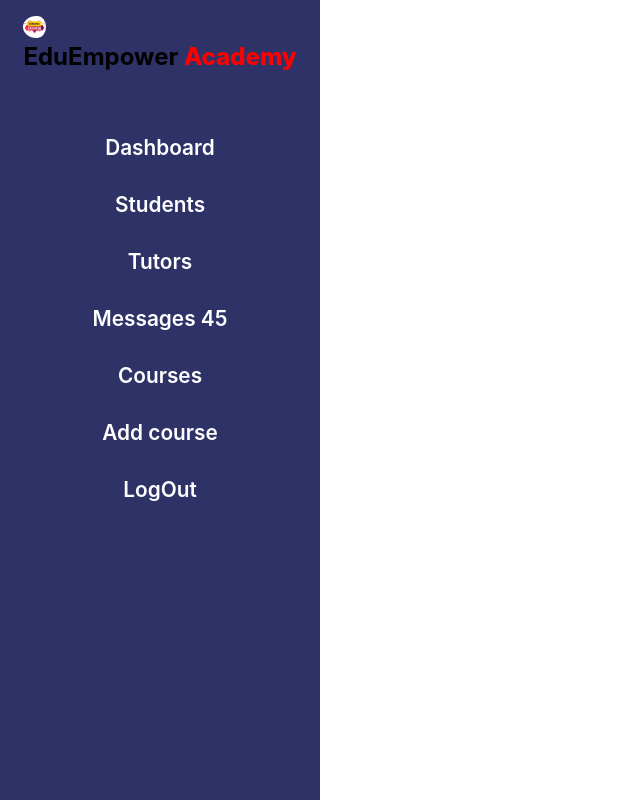
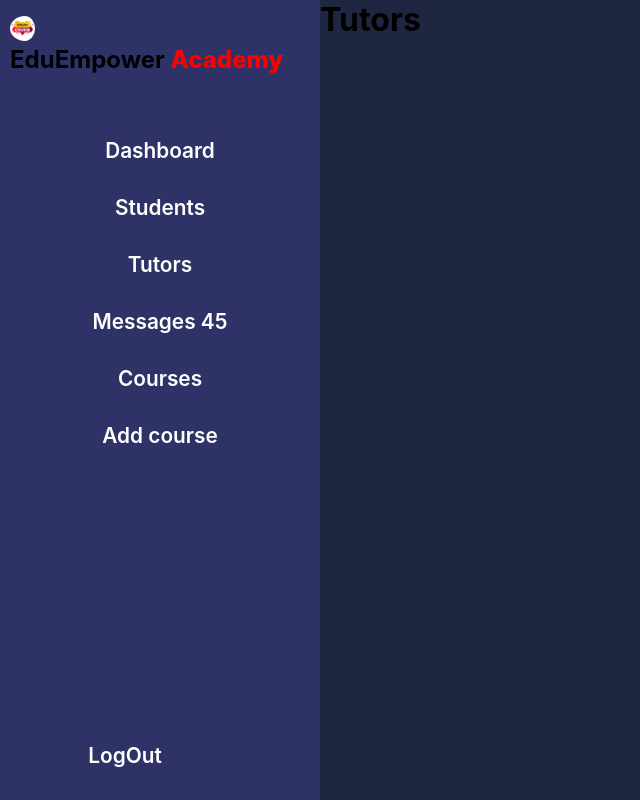
Before and after one commit to Code-Mole/Online_Course_System_Dashboard, a React (Create React App) app in the folder client/: page /Tutors in a window 1280 px wide. Shown: the whole page, without its empty margins (0-640 px from the left). Built offline with nearby package versions, Linux system fonts and the light colour scheme.

Commit message:
all pages components created

```diff
--- a/client/src/App.css
+++ b/client/src/App.css
@@ -64,3 +64,10 @@
   /* line height */
   --line-height: 1.6rem;
 }
+
+.App {
+  width: 100%;
+  height: 100vh;
+  display: flex;
+  background-color: var(--color-background);
+}
--- a/client/src/App.js
+++ b/client/src/App.js
@@ -7,13 +7,15 @@ import Tutors from "./Components/Tutors.js";
 import Messages from "./Components/Messages.js";
 import SideBar from "./Components/SideBar.js";
 import LogIn from "./Components/LogIn.js";
+import AddCourses from "./Components/AddCourses.js";
+import Home from "./Components/Home.js";
 
 function App() {
   return (
     <>
       <div className="App">
         <Router>
-          <SideBar />
+          <Home/>
           <Routes>
             <Route path="/" element={<LogIn />} />
             <Route path="/Dashboard" element={<Dashboard />} />
@@ -21,6 +23,7 @@ function App() {
             <Route path="/Students" element={<Students />} />
             <Route path="/Tutors" element={<Tutors />} />
             <Route path="/Messages" element={<Messages />} />
+            <Route path="/addcourses" element={<AddCourses />} />
           </Routes>
         </Router>
       </div>
--- a/client/src/Components/AddCourses.js
+++ b/client/src/Components/AddCourses.js
@@ -2,7 +2,11 @@ import React from "react";
 import "./GeneralStyles.css";
 
 function AddCourses() {
-  return <div>AddCourses</div>;
+  return (
+    <div className="dashboard__container">
+      <h1>AddCourses</h1>
+    </div>
+  );
 }
 
 export default AddCourses;
--- a/client/src/Components/Courses.js
+++ b/client/src/Components/Courses.js
@@ -2,7 +2,11 @@ import React from "react";
 import "./GeneralStyles.css";
 
 function Courses() {
-  return <div>Courses</div>;
+  return (
+    <div className="dashboard__container">
+      <h1>Courses</h1>
+    </div>
+  );
 }
 
 export default Courses;
--- a/client/src/Components/Dashboard.css
+++ b/client/src/Components/Dashboard.css
@@ -0,0 +1,5 @@
+.dashboard__container {
+  width: 75%;
+  position: absolute;
+  left: 25%;
+}
--- a/client/src/Components/Dashboard.js
+++ b/client/src/Components/Dashboard.js
@@ -2,7 +2,11 @@ import React from "react";
 import "./Dashboard.css";
 
 function Dashboard() {
-  return <div>Dashboard</div>;
+  return (
+    <div className="dashboard__container">
+      <h1>Dashboard</h1>
+    </div>
+  );
 }
 
 export default Dashboard;
--- a/client/src/Components/GeneralStyles.css
+++ b/client/src/Components/GeneralStyles.css
@@ -0,0 +1,5 @@
+.dashboard__container {
+    width: 75%;
+    position: absolute;
+    left: 25%;
+  }
--- /dev/null
+++ b/client/src/Components/Home.js
@@ -0,0 +1,12 @@
+import React from 'react'
+import SideBar from './SideBar';
+
+function Home() {
+    return (
+        <div className="dashboard__container">
+          <SideBar/>
+        </div>
+      );
+}
+
+export default Home
--- a/client/src/Components/Messages.js
+++ b/client/src/Components/Messages.js
@@ -2,7 +2,11 @@ import React from "react";
 import "./GeneralStyles.css";
 
 function Messages() {
-  return <div>Messages</div>;
+  return (
+    <div className="dashboard__container">
+      <h1>Messages</h1>
+    </div>
+  );
 }
 
 export default Messages;
--- a/client/src/Components/SideBar.css
+++ b/client/src/Components/SideBar.css
@@ -15,10 +15,6 @@ h1 span {
 .navbar {
   width: 100%;
   padding: 1rem 10px;
-  display: flex;
-  flex-direction: column;
-  justify-content: space-between;
-  align-items: center;
 }
 
 .navbar ul {
@@ -66,6 +62,20 @@ h1 span {
 
 .NavLink:hover {
   color: darkorange;
+}
+.LogOut {
+  position: absolute;
+  bottom: 0;
+  left: -35px;
+  padding: 1rem;
+  width: 100%;
+  text-align: center;
+  transition: var(--transition);
+}
+
+.LogOut:hover {
+  color: var(--color-danger);
+  transition: 0.8;
 }
 
 .navbar .home-navlink {
--- a/client/src/Components/Students.js
+++ b/client/src/Components/Students.js
@@ -2,7 +2,11 @@ import React from "react";
 import "./GeneralStyles.css";
 
 function Students() {
-  return <div>Students</div>;
+  return (
+    <div className="dashboard__container">
+      <h1>Students</h1>
+    </div>
+  );
 }
 
 export default Students;
--- a/client/src/Components/Tutors.js
+++ b/client/src/Components/Tutors.js
@@ -2,7 +2,11 @@ import React from "react";
 import "./GeneralStyles.css";
 
 function Tutors() {
-  return <div>Tutors</div>;
+  return (
+    <div className="dashboard__container">
+      <h1>Tutors</h1>
+    </div>
+  );
 }
 
 export default Tutors;
```
